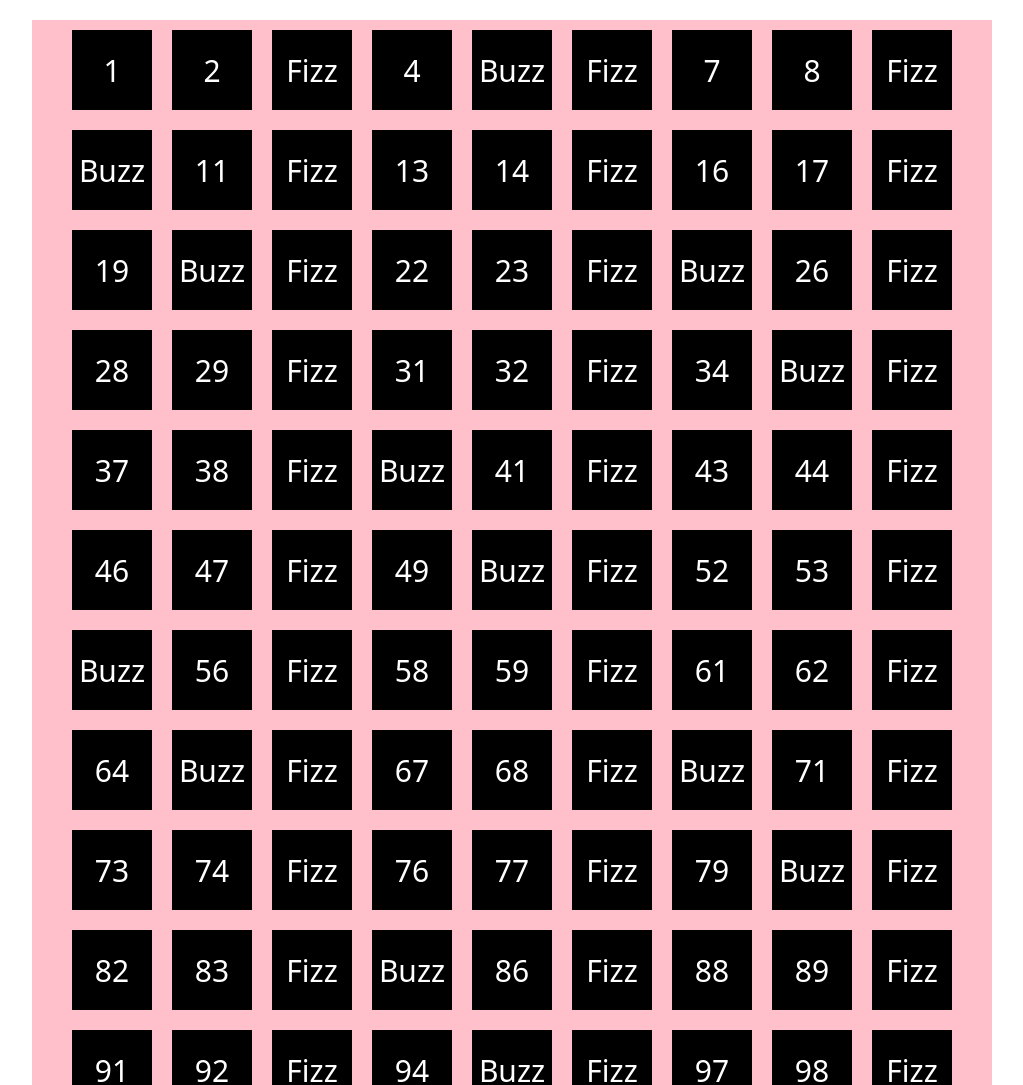
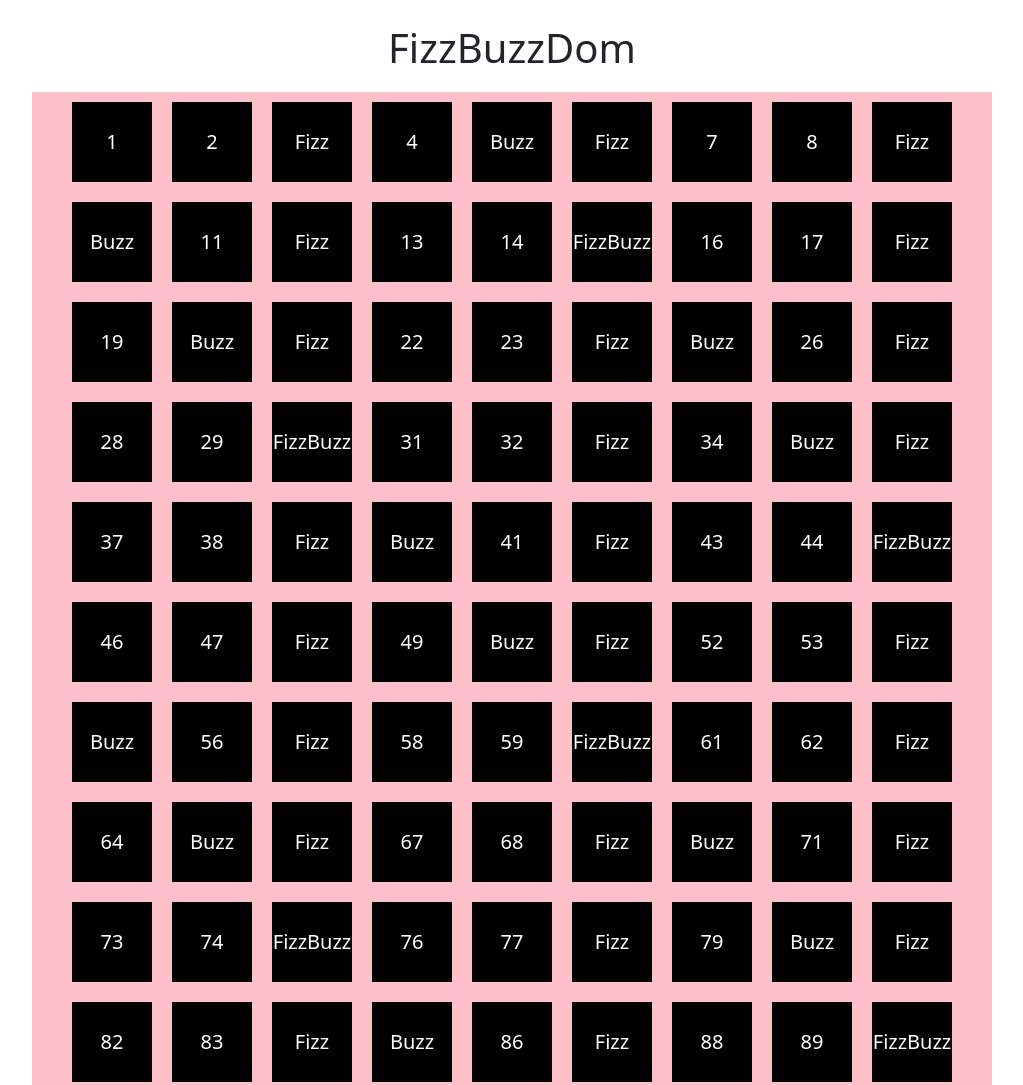
Before and after one commit to MattiaAngelini/js-fizzbuzz, a plain HTML site: page index.html in a window 1280 px wide. Shown: the top 1085 px of the page, without its empty margins (128-1151 px from the left). Drawn offline with nearby package versions, Linux system fonts and the light colour scheme.

Commit message:
Fixed: if conditions for fizzbuz logic

```diff
--- a/css/style.css
+++ b/css/style.css
@@ -18,7 +18,7 @@
     width: 80px;
     height: 80px;
     color: white;
-    font-size: 30px;
+    font-size: 20px;
     display: flex;
     justify-content: center;
     align-items: center;
--- a/index.html
+++ b/index.html
@@ -11,6 +11,8 @@
 </head>
 <body>
 
+    <h1 class="text-center mt-4">FizzBuzzDom</h1>
+
     <div id="numbers-container">
 
     </div>
--- a/js/script.js
+++ b/js/script.js
@@ -15,8 +15,9 @@
 //la stringa corretta da mostrare.
 
 //BONUS 2:
-//Applica stili differenti agli elementi aggiunti al DOM nel *BONUS 1*, a seconda che il valore inserito sia un numero, un fizz, un buzz o un fizzbuzz.
-//Se sei a corto di idee per lo stile, potresti prendere spunto dallo screenshot fornito in consegna.
+//Applica stili differenti agli elementi aggiunti al DOM nel *BONUS 1*,
+// a seconda che il valore inserito sia un numero, un fizz, un buzz o un fizzbuzz.
+
 //Mi raccomando facciamo il bonus solo dopo aver completato la consegna base e averne testato il corretto funzionamento.
 
 
@@ -31,10 +32,13 @@ for (let i = 1; i <= 100; i++) {
 
     let numberMod;
     //Per i multipli di 3 stampi “Fizz” al posto del numero.
-    if (i % 3 === 0) {
+    if (i % 3 === 0 && i % 5 === 0) {
+        numberMod = "FizzBuzz";
+    } else if (i % 3 === 0) {
+        // Per i multipli di 3 stampi “Fizz” al posto del numero.
         numberMod = "Fizz";
-    //Per i multipli di 5 stampi “Buzz” al posto del numero.
     } else if (i % 5 === 0) {
+        // Per i multipli di 5 stampi “Buzz” al posto del numero.
         numberMod = "Buzz";
     } else {
         numberMod = i;
```
